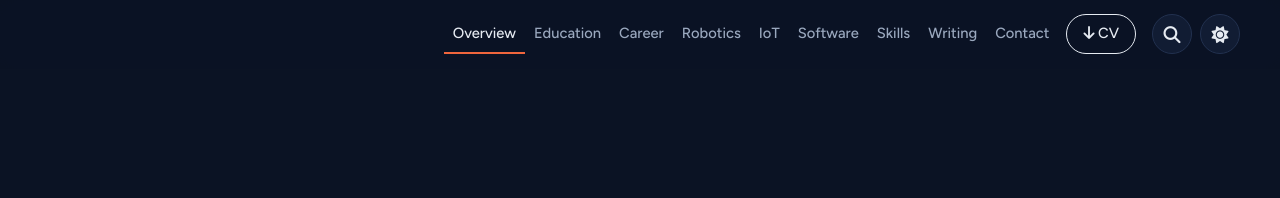
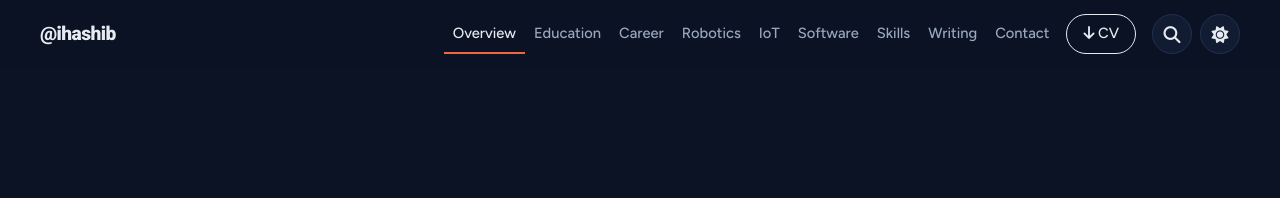
Before and after one commit to ihashib/ihashib.github.io, a Jekyll site: the page built from index.html, in a window 1280 px wide. Shown: the top 198 px of the page. Built offline with Jekyll 4.4.1, drawn with Linux system fonts in a browser that asks for light colours.

Commit message:
added hashib

```diff
--- a/_includes/header.html
+++ b/_includes/header.html
@@ -1,7 +1,8 @@
 <header class="site-header" id="top">
   <nav class="nav wrap" aria-label="Main">
-    <a href="{{ '/' | relative_url }}" class="nav-name">
-      Hashibul Islam
+    <a href="{{ '/' | relative_url }}" class="nav-name" aria-label="Md Hashibul Islam (@ihashib), home">
+      <span class="nav-handle" aria-hidden="true">@ihashib</span>
+      <span class="nav-full" aria-hidden="true">Hashibul Islam</span>
     </a>
 
     <ul class="nav-links" id="nav-links">
--- a/scripts/script.js
+++ b/scripts/script.js
@@ -131,7 +131,8 @@ if (rail) {
   );
 }
 
-// Home: the header's name appears once the big hero name scrolls under it
+// Home: the header shows @ihashib over the hero, then swaps to the name
+// once the big hero name scrolls under it
 const heroName = document.querySelector(".hero-name");
 if (heroName) {
   let ticking = false;
--- a/styles/style.css
+++ b/styles/style.css
@@ -303,22 +303,34 @@ kbd {
   height: var(--header-h);
 }
 
-/* On the home page the hero already shows the name, so the header's copy
-   stays hidden until you scroll past it (only when JS can bring it back) */
-.js .is-home .site-header:not(.past-hero) .nav-name {
-  opacity: 0;
-  visibility: hidden;
-}
+/* Header name: "@ihashib" (the username used across platforms) while the
+   home hero is on screen, "Hashibul Islam" once you scroll past it and on
+   every other page. Both sit in one grid cell and cross-fade. */
 .nav-name {
-  transition: opacity 0.25s, visibility 0.25s;
-  display: inline-flex;
-  align-items: center;
-  gap: 10px;
+  display: inline-grid;
+  align-items: center;
   font-family: var(--name);
   font-weight: 700;
   font-size: 1.2rem;
   text-decoration: none;
   white-space: nowrap;
+}
+.nav-name > span {
+  grid-area: 1 / 1;
+  transition: opacity 0.25s, visibility 0.25s;
+}
+.nav-handle {
+  font-weight: 900;
+  letter-spacing: -0.03em;
+}
+.nav-handle,
+.is-home .site-header:not(.past-hero) .nav-full {
+  opacity: 0;
+  visibility: hidden;
+}
+.is-home .site-header:not(.past-hero) .nav-handle {
+  opacity: 1;
+  visibility: visible;
 }
 
 .nav-links {
@@ -3115,7 +3127,6 @@ button.tag.is-active {
   }
   .nav-name {
     font-size: 1.05rem;
-    gap: 8px;
   }
   .nav-tools {
     gap: 4px;
```
